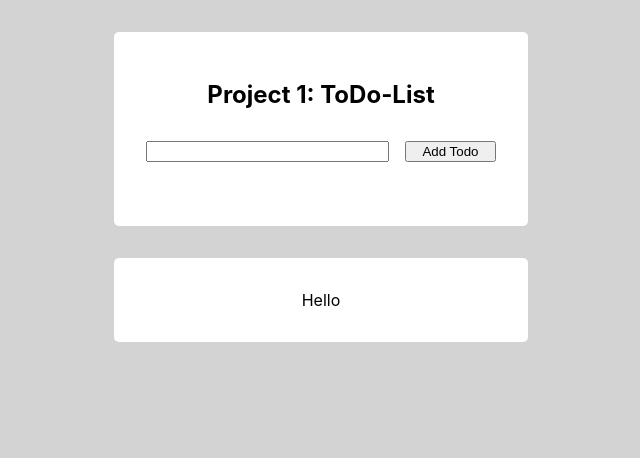
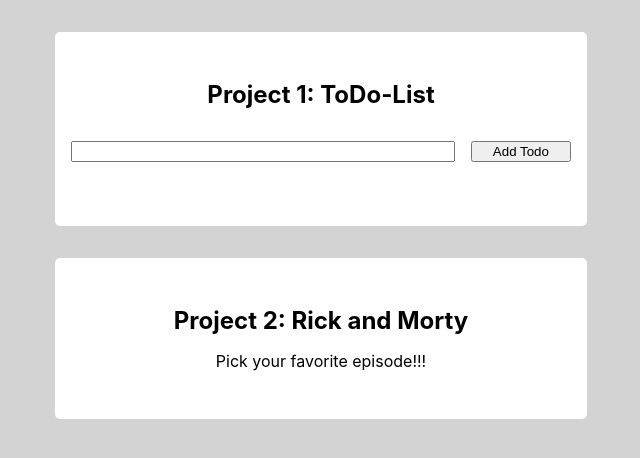
Before and after one commit to AlexisRoe/learning-typescript, a React (Create React App) app: page / in a window 1280 px wide. Shown: the top 458 px of the page, without its empty margins (319-959 px from the left). Built offline with nearby package versions, Linux system fonts and the light colour scheme.

Commit message:
Add basic stuff to the context API

```diff
--- a/src/App.css
+++ b/src/App.css
@@ -4,13 +4,17 @@
 
 .container {
     background-color: white;
-    width: 350px;
+    width: 500px;
     margin: 2rem auto;
     text-align: center;
     border-radius: 5px;
-    padding: 2rem;
+    padding: 2rem 1rem;
 }
 
 .container > h2 {
     margin: 1rem auto;
 }
+
+.container > * {
+    width: 100%;
+}
--- a/src/App.tsx
+++ b/src/App.tsx
@@ -2,18 +2,20 @@
 import './App.css';
 
 import ToDoList from "./projects/todoList/index";
+
 import RickAndMorty from "./projects/RickAndMorty/index";
+import {StoreProvider} from "./projects/RickAndMorty/Store"
 
 function App(): JSX.Element {
   return (
-    <>
+    <StoreProvider>
       <div className="container">
         <ToDoList />
       </div>
       <div className="container">
         <RickAndMorty/>
       </div>
-    </>
+    </StoreProvider>
   );
 }
 
--- /dev/null
+++ b/src/projects/RickAndMorty/Store.tsx
@@ -0,0 +1,28 @@
+import { createContext } from "react";
+
+// types
+type ProviderProps = {
+    children?: React.ReactNode
+}
+
+// interface
+interface initState {
+    episodes: [],
+    favourites: []
+}
+
+
+const initialState:initState = {
+    episodes: [],
+    favourites: [],
+};
+
+const reducer = () => {
+
+}
+
+export const Store = createContext<initState>(initialState);
+
+export const StoreProvider = ({children}: ProviderProps): JSX.Element => {
+    return <Store.Provider value={initialState}>{children}</Store.Provider>
+}
--- a/src/projects/RickAndMorty/index.tsx
+++ b/src/projects/RickAndMorty/index.tsx
@@ -1,9 +1,16 @@
+import { useContext } from "react";
 import "./index.css";
+import { Store } from "./Store"
 
-const RickAndMorty = ():JSX.Element => {
+// context & Redux like approach
+
+const RickAndMorty = (): JSX.Element => {
+    const context = useContext(Store)
+
     return (
         <>
-            <div>Hello</div>
+            <h2>Project 2: Rick and Morty</h2>
+            <p>Pick your favorite episode!!!</p>
         </>
     )
 }
```
Also changed, not shown: 1 other file (tests, documents, lock files or other folders).
